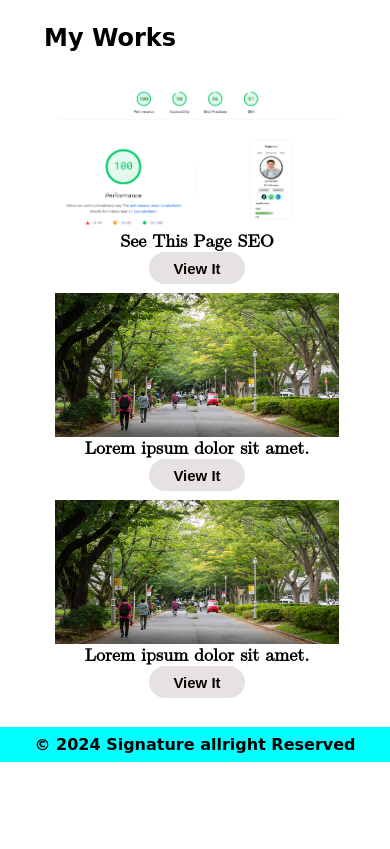
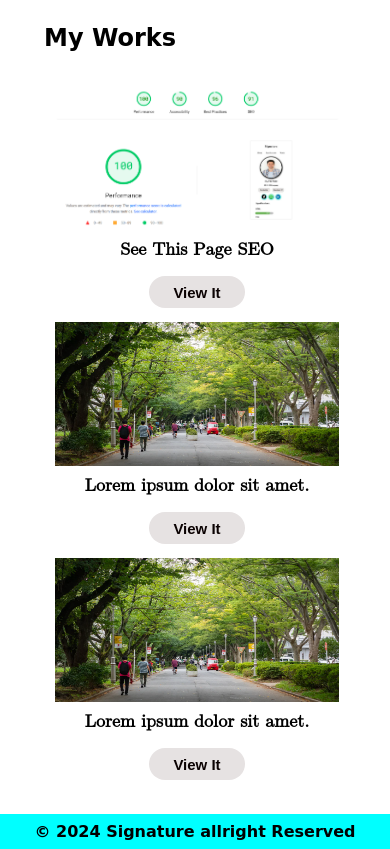
Before and after one commit to Geetesh3/Signature-Site, a PHP site: page / in a window 390 px wide. Shown: the part 968-1817 px from the top of the page. Before the commit the page ends 1730 px from the top, so only its background shows below. Run offline with PHP 8.4, Linux system fonts and the light colour scheme.

Commit message:
Add files via upload

```diff
--- a/index.html
+++ b/index.html
@@ -4,7 +4,7 @@
 <head>
     <meta charset="UTF-8">
     <meta name="viewport" content="width=device-width, initial-scale=1.0">
-    <title>SIGNATURE PORTFOLIO</title>
+    <title>PortFolio</title>
     <link rel="stylesheet" href="style.css">
     <link rel="shortcut icon" href="Images/SIGNATURES-NEW-LOGO-01-03.png" type="image/x-icon">
 </head>
--- a/style.css
+++ b/style.css
@@ -208,7 +208,7 @@ ul,li,a{
     justify-content: center;
 }
 .w-text{
-    margin: 0px;
+    margin: 8px 0px 8px 0px;
     padding: 0px;
     font-size: 18px;
     font-family: math;
@@ -223,7 +223,7 @@ ul,li,a{
     width: 20rem;
 }
 .w-btn{
-    margin: 0px 8px 0px 8px;
+    margin: 8px 8px 14px 8px;
     padding: 0px;
     width: 8rem;
     height: 3rem;
@@ -290,7 +290,7 @@ ul,li,a{
         }
 
 .w-btn {
-    margin: 0px 8px 0px 8px;
+    margin: 8px 8px 14px 8px;
     padding: 0px;
     width: 6rem;
     height: 2.5rem;
@@ -333,7 +333,7 @@ ul,li,a{
             width: 12rem;
         }
 .w-btn {
-    margin: 0px 8px 0px 8px;
+    margin: 8px 8px 14px 8px;
     padding: 0px;
     width: 5rem;
     height: 2rem;
@@ -349,7 +349,7 @@ ul,li,a{
     font-weight: bold;
 }
 .w-text {
-    margin: 0px;
+    margin: 8px 0px 8px 0px;
     padding: 0px;
     font-size: 14px;
     font-family: math;
@@ -361,7 +361,7 @@ ul,li,a{
 @media screen and (max-width: 693px){
 
     .w-text {
-        margin: 0px;
+        margin: 8px 0px 8px 0px;
         padding: 0px;
         font-size: 12px;
         font-family: math;
@@ -370,7 +370,7 @@ ul,li,a{
         align-items: center;
     }
     .w-btn {
-        margin: 0px 8px 0px 8px;
+        margin: 8px 8px 14px 8px;
         padding: 0px;
         width: 5rem;
         height: 2rem;
@@ -388,7 +388,7 @@ ul,li,a{
 }
 @media screen and (max-width: 693px){
     .w-text {
-        margin: 0px;
+        margin: 8px 0px 8px 0px;
         padding: 0px;
         font-size: 12px;
         font-family: math;
@@ -397,7 +397,7 @@ ul,li,a{
         align-items: center;
     }
     .w-btn {
-        margin: 0px 8px 0px 8px;
+        margin: 8px 8px 14px 8px;
         padding: 0px;
         width: 4rem;
         height: 2rem;
@@ -429,7 +429,7 @@ ul,li,a{
         width: 168px;
     }
     .w-btn {
-        margin: 0px 8px 9px 8px;
+        margin: 8px 8px 14px 8px;
         padding: 0px;
         width: 4rem;
         height: 2rem;
@@ -480,7 +480,7 @@ ul,li,a{
         width: 349px;
     }
     .w-text {
-        margin: 0px;
+        margin: 8px 0px 8px 0px;
         padding: 0px;
         font-size: 18px;
         font-family: math;
@@ -489,7 +489,7 @@ ul,li,a{
         align-items: center;
     }
     .w-btn {
-        margin: 0px 8px 9px 8px;
+        margin: 8px 8px 14px 8px;
         padding: 0px;
         width: 6rem;
         height: 2rem;
@@ -523,7 +523,7 @@ ul,li,a{
         width: 284px;
     }
     .w-text {
-        margin: 0px;
+        margin: 8px 0px 8px 0px;
         padding: 0px;
         font-size: 18px;
         font-family: math;
@@ -532,7 +532,7 @@ ul,li,a{
         align-items: center;
     }
     .w-btn {
-        margin: 0px 8px 9px 8px;
+        margin: 8px 8px 14px 8px;
         padding: 0px;
         width: 6rem;
         height: 2rem;
@@ -547,5 +547,14 @@ ul,li,a{
         font-size: 15px;
         font-weight: bold;
     }
+    .w-text{
+    margin: 8px 0px 8px 0px;
+    padding: 0px;
+    font-size: 18px;
+    font-family: math;
+    display: flex;
+    justify-content: center;
+    align-items: center;
+}
 
 }
```
